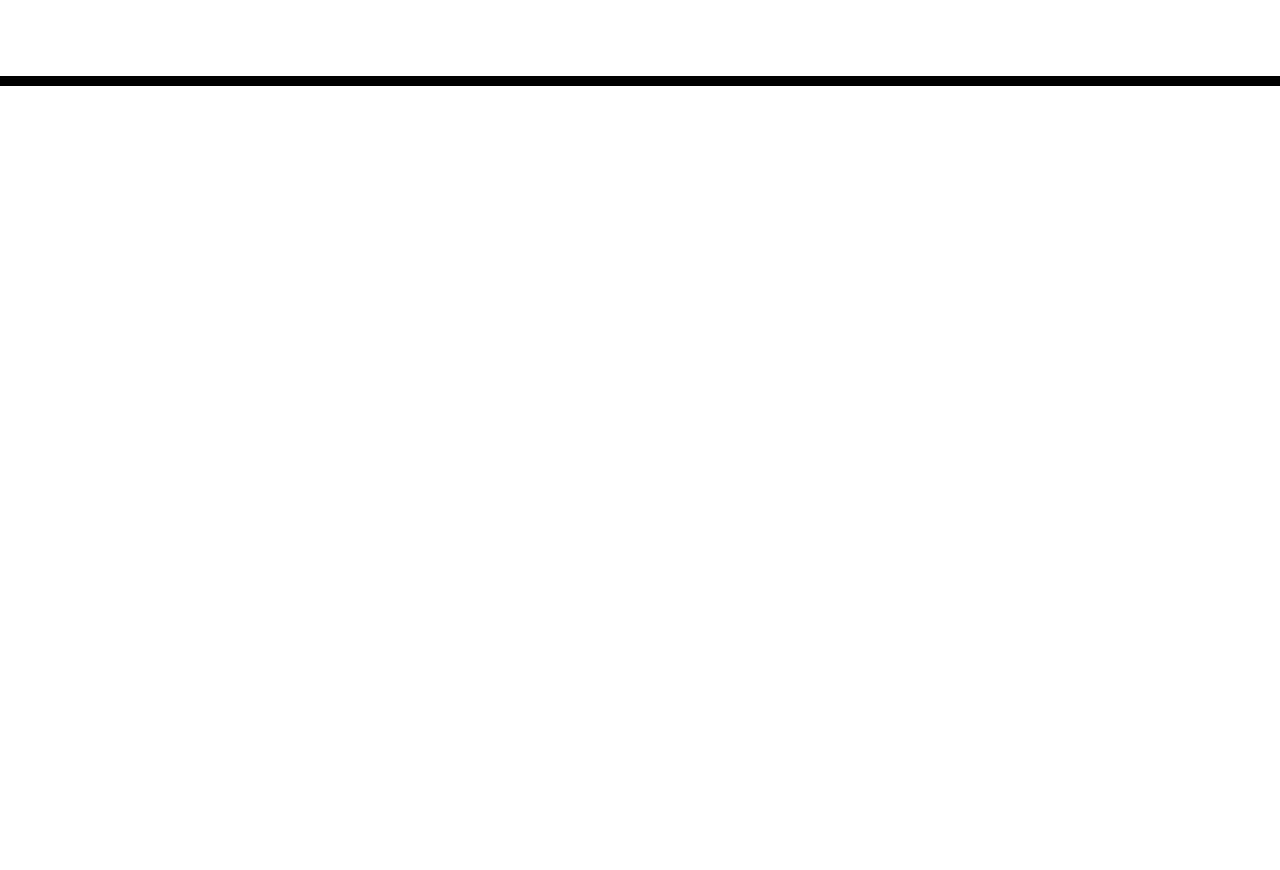
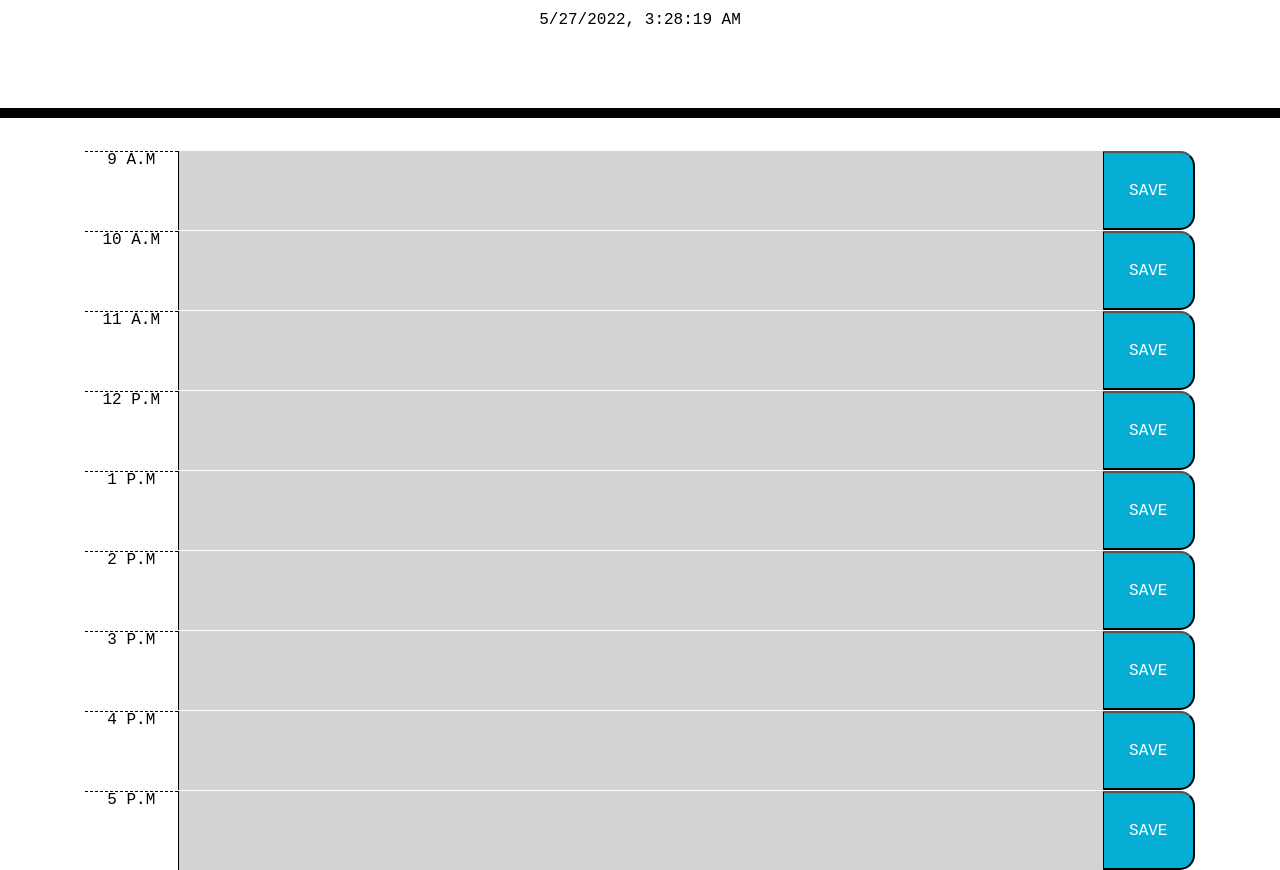
Before and after one commit to donghohnation/donghohnation.github.io-planner, a plain HTML site: page index.html in a window 1280 px wide. Shown: the part 182-1052 px from the top of the page. Before the commit the page ends 800 px from the top, so only its background shows below. Drawn offline with nearby package versions, Linux system fonts and the light colour scheme.

Commit message:
javacode, css code updated

```diff
--- a/index.html
+++ b/index.html
@@ -26,17 +26,75 @@
     <header class="jumbotron">
       <h1 class="display-3">Work Day Scheduler</h1>
       <p class="lead">A simple calendar app for scheduling your work day</p>
+      <p class="dateHead">Date Here</p>
       <p id="currentDay" class="lead"></p>
     </header>
     <div class="container">
       <!-- Timeblocks go here -->
 
-    </div>
+    <!-- Container holding all of the rows -->
 
-    <script src="https://code.jquery.com/jquery-3.4.1.min.js"></script>
-    <script src="https://cdnjs.cloudflare.com/ajax/libs/moment.js/2.24.0/moment.min.js"></script>
+    <div class="container">
 
-    <script type="text/javascript" src="moment.js"></script>
-    <script type="text/javascript" src="script.js"></script>
-  </body>
-</html>
+      <!-- All the rows which contain their own info -->
+
+      <div class="row time-block" id="hour-9">
+        <div class="col-1 hour">9 A.M</div>
+        <textarea class="col-10 description"></textarea>
+        <button class="col-1 saveBtn">SAVE</button>
+      </div>
+
+      <div class="row time-block" id="hour-10">
+        <div class="col-1 hour">10 A.M</div>
+        <textarea class="col-10 description"></textarea>
+        <button class="col-1 saveBtn">SAVE</button>
+      </div>
+
+      <div class="row time-block" id="hour-11">
+        <div class="col-1 hour">11 A.M</div>
+        <textarea class="col-10 description"></textarea>
+        <button class="col-1 saveBtn">SAVE</button>
+      </div>
+
+      <div class="row time-block" id="hour-12">
+        <div class="col-1 hour">12 P.M</div>
+        <textarea class="col-10 description"></textarea>
+        <button class="col-1 saveBtn">SAVE</button>
+      </div>
+
+      <div class="row time-block" id="hour-13">
+        <div class="col-1 hour">1 P.M</div>
+        <textarea class="col-10 description"></textarea>
+        <button class="col-1 saveBtn">SAVE</button>
+      </div>
+
+      <div class="row time-block" id="hour-14">
+        <div class="col-1 hour">2 P.M</div>
+        <textarea class="col-10 description"></textarea>
+        <button class="col-1 saveBtn">SAVE</button>
+      </div>
+
+      <div class="row time-block" id="hour-15">
+        <div class="col-1 hour">3 P.M</div>
+        <textarea class="col-10 description"></textarea>
+        <button class="col-1 saveBtn">SAVE</button>
+      </div>
+
+      <div class="row time-block" id="hour-16">
+        <div class="col-1 hour">4 P.M</div>
+        <textarea class="col-10 description"></textarea>
+        <button class="col-1 saveBtn">SAVE</button>
+      </div>
+
+      <div class="row time-block" id="hour-17">
+        <div class="col-1 hour">5 P.M</div>
+        <textarea class="col-10 description"></textarea>
+        <button class="col-1 saveBtn">SAVE</button>
+      </div>
+
+      <script src="https://cdnjs.cloudflare.com/ajax/libs/jquery/3.2.1/jquery.min.js"></script>
+      <script src="https://cdnjs.cloudflare.com/ajax/libs/moment.js/2.24.0/moment.min.js"></script>
+      <script src="script.js"></script>
+      </body>
+
+      </html>
--- a/script.js
+++ b/script.js
@@ -0,0 +1,60 @@
+// Variables
+
+var todaysDate = new Date();
+var dateText = document.querySelector(".dateHead");
+var currentTime = moment().format("hh:mm:ss");
+var currentHour = todaysDate.getHours();
+
+
+// Overall time
+
+dateText.innerHTML = todaysDate.toLocaleString();
+
+// Save data into local storage
+
+$(document).ready(function () {
+  $(".saveBtn").on("click", function () {
+    var activity = $(this).siblings(".description").val();
+    console.log(activity);
+    var hour = $(this).parent().attr("id");
+    console.log(hour);
+    localStorage.setItem(hour, activity);
+  });
+  function checkHour() {
+    $(".time-block").each(function () {
+      const scheduleHour = parseInt($(this).attr("id").split("-")[1]);
+      console.log(scheduleHour);
+
+      // colors of each row
+
+      if (scheduleHour > currentHour) {
+        $(this).addClass("past");
+      } else if (scheduleHour < currentHour) {
+        $(this).removeClass('past');
+        $(this).addClass('future');
+      } else {
+        $(this).removeClass('past');
+        $(this).removeClass('future');
+        $(this).addClass('present');
+      }
+    });
+
+
+
+  }
+
+  // load data from each row into local storage
+
+  checkHour();
+  $("#hour-9 .description").val(localStorage.getItem("hour-9"));
+  $("#hour-10 .description").val(localStorage.getItem("hour-10"));
+  $("#hour-11 .description").val(localStorage.getItem("hour-11"));
+  $("#hour-12 .description").val(localStorage.getItem("hour-12"));
+  $("#hour-13 .description").val(localStorage.getItem("hour-13"));
+  $("#hour-14 .description").val(localStorage.getItem("hour-14"));
+  $("#hour-15 .description").val(localStorage.getItem("hour-15"));
+  $("#hour-16 .description").val(localStorage.getItem("hour-16"));
+  $("#hour-17 .description").val(localStorage.getItem("hour-17"));
+
+
+});
--- a/style.css
+++ b/style.css
@@ -1,5 +1,5 @@
 body {
-  font-family: 'Open Sans', sans-serif;
+  font-family: monospace;
   font-size: 16px;
   line-height: 1;
 }
@@ -48,12 +48,12 @@ textarea{
 }
 
 .present {
-  background-color: #ff6961;
+  background-color: #edaeab;
   color: white;
 }
 
 .future {
-  background-color: #77dd77;
+  background-color: #b1e9b1;
   color: white;
 }
 
```
